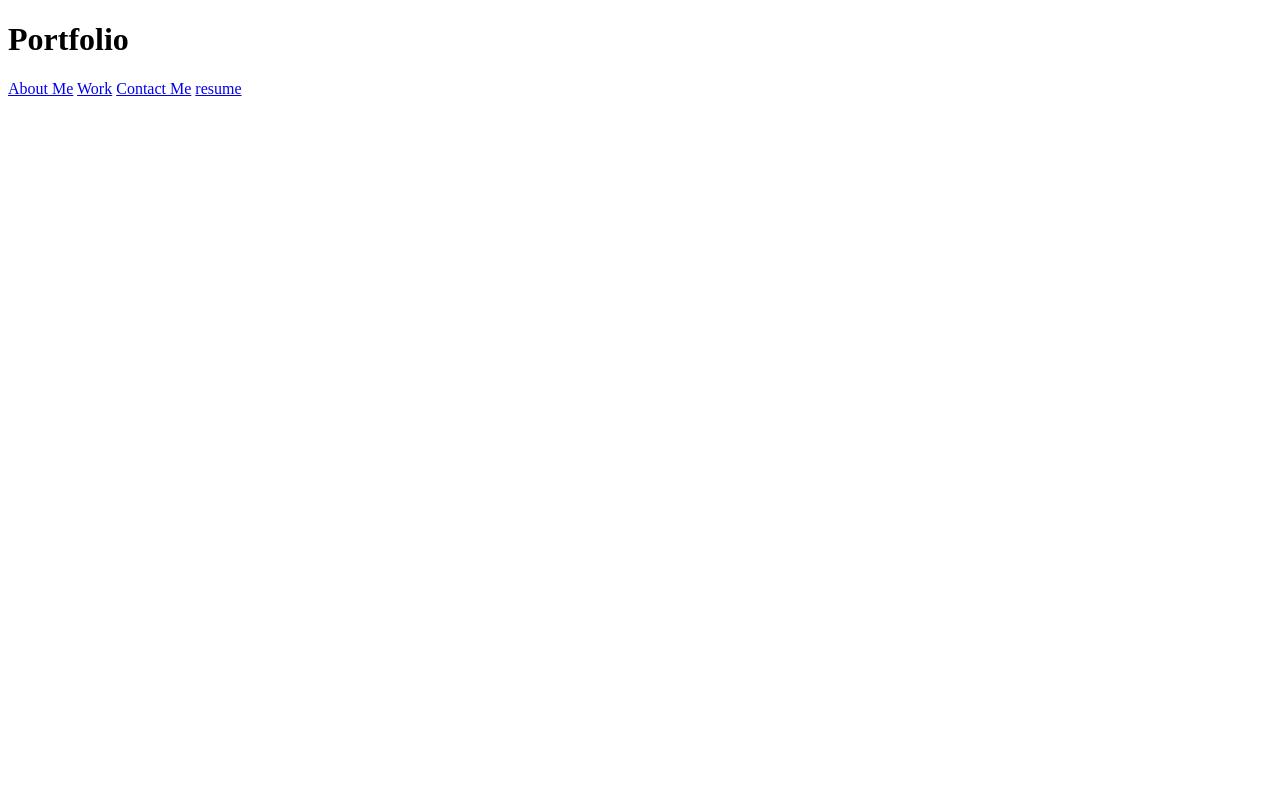
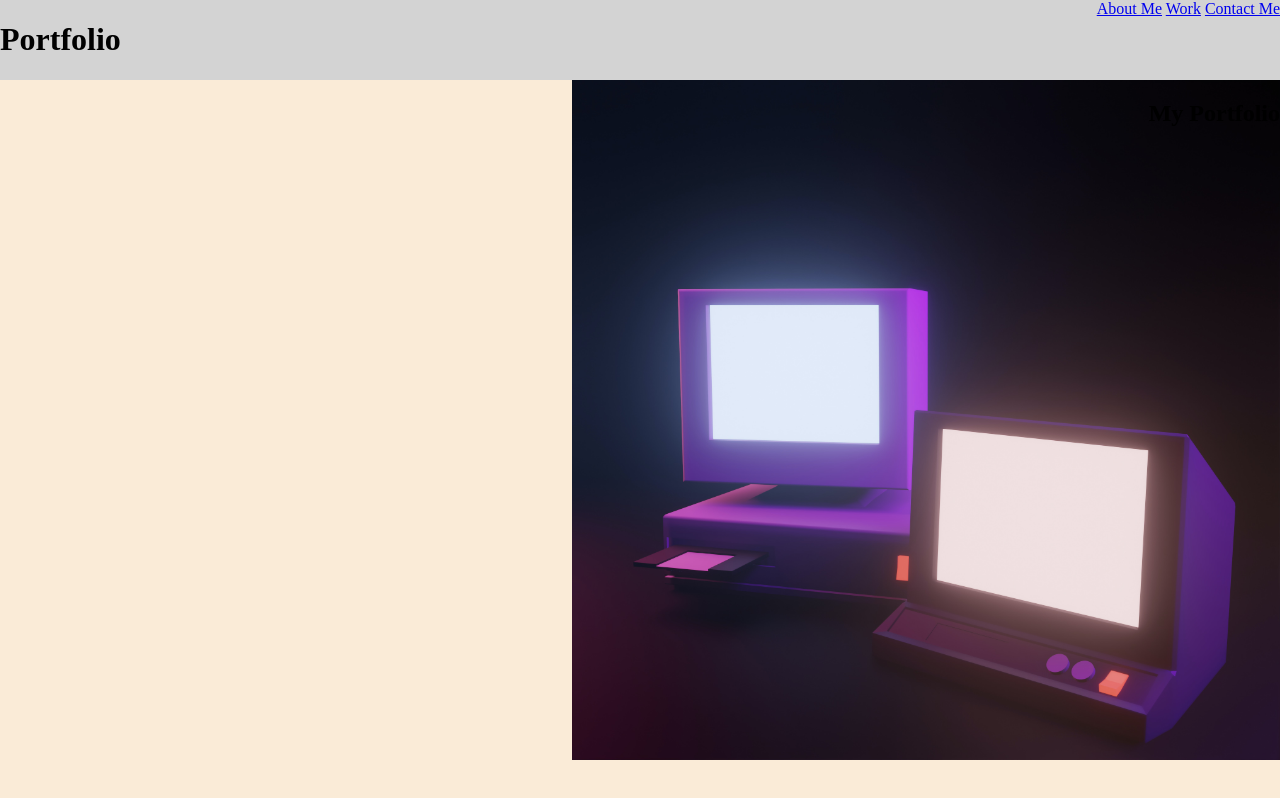
Before and after one commit to wlljm/portfolio1, a plain HTML site: page index.html in a window 1280 px wide. Drawn offline with Linux system fonts and the light colour scheme.

Commit message:
css-update

```diff
--- a/assets/css/style.css
+++ b/assets/css/style.css
@@ -0,0 +1,27 @@
+
+body {
+    margin: auto;
+    padding: auto;
+    background-color: antiquewhite;
+}
+
+header {
+    display: flex;
+    justify-content: space-between;
+    background-color: lightgray;
+}
+
+.image-banner {
+  display: flex;
+  background-image: url(../images/computers-bright.jpg);
+  background-size: contain;
+  background-repeat: no-repeat;
+  background-position:right;
+  min-height: 85vh;
+  justify-content: flex-end;
+  text-align: right;
+}
+
+.image-banner div {
+    flex: 0, 0, 90%;
+}
--- a/index.html
+++ b/index.html
@@ -4,19 +4,37 @@
     <meta charset="UTF-8">
     <meta http-equiv="X-UA-Compatible" content="IE=edge">
     <meta name="viewport" content="width=device-width, initial-scale=1.0">
+    <link rel="stylesheet" href="assets/css/style.css">
     <title>Portfolio</title>
 </head>
 
 <body>
-<Header>
+<header>
      <h1>Portfolio</h1>
      <nav>
         <a href="#about">About Me</a>
         <a href="#work">Work</a>
-        <a href="contact">Contact Me</a>
-        <a href="resume">resume</a>
-    </nav>
-</Header>
+        <a href="#contact">Contact Me</a>
+        </nav>
+</header>
+
+<section class="image-banner">
+    <div>
+        <h2>My Portfolio</h2>
+    </div>
+</section>
+
+<main class="page-layout">
+<section class="work">
+
+</section>
+</main>
+
+
+
+
+
+
 
 
 </body>
```
Also changed, not shown: assets/images/computers-bright.jpg (renamed from computers-bright.jpg).
